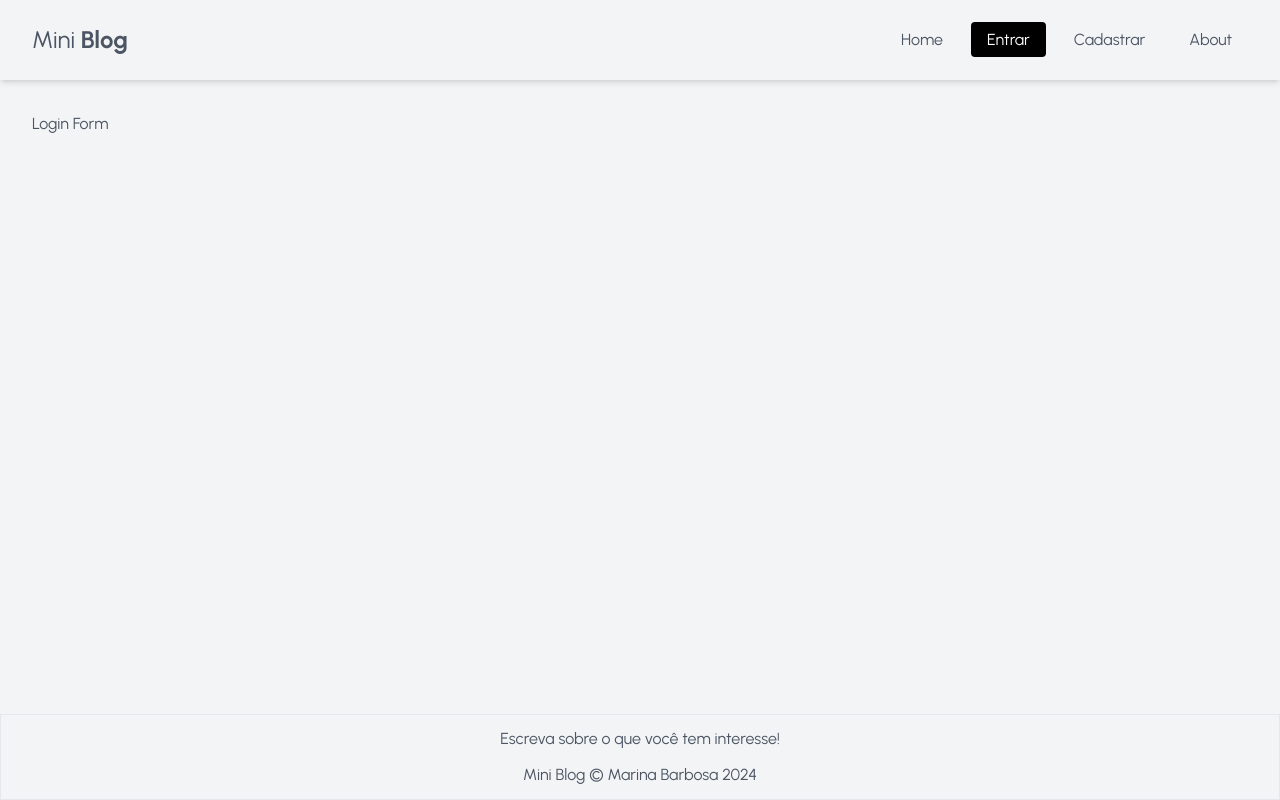
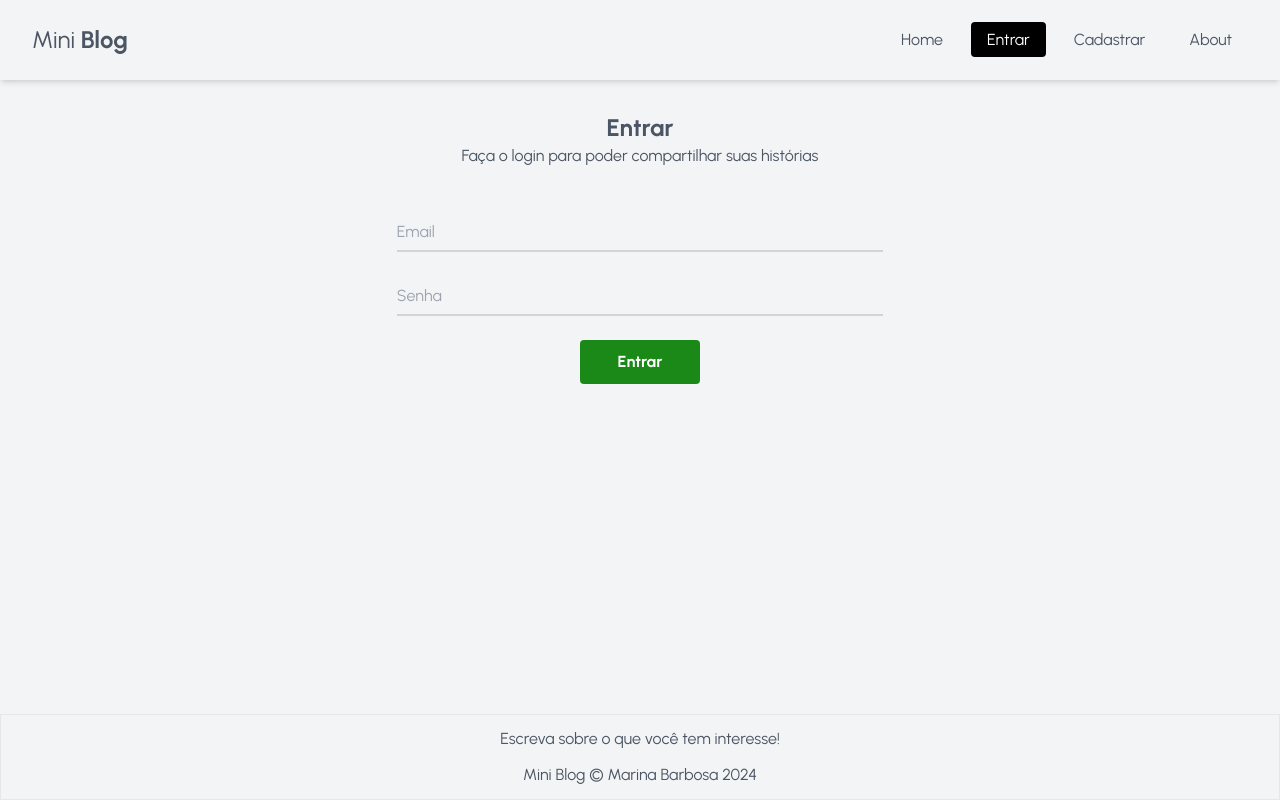
Before and after one commit to marina-barbosa/mini-blog, a React (Vite) app: page /login in a window 1280 px wide. Built offline with nearby package versions, Linux system fonts and the light colour scheme; no server answers.

Commit message:
feat: login

```diff
--- a/src/pages/login/login.jsx
+++ b/src/pages/login/login.jsx
@@ -1,5 +1,72 @@
+import { useState, useEffect } from "react"
+import { useAuthentication } from "../../hooks/useAuthentication"
 export const Login = () => {
+  const [email, setEmail] = useState("")
+  const [password, setPassword] = useState("")
+  const [error, setError] = useState(null)
+  const { login, error: authError, loading } = useAuthentication()
+  const handleSubmit = async (e) => {
+    e.preventDefault()
+
+    setError("")
+
+    const user = {
+      email,
+      password,
+    }
+
+    await login(user)
+  }
+
+  useEffect(() => {
+    if (authError) {
+      setError(authError)
+    }
+  }, [authError])
+
   return (
-    <div>Login Form</div>
+    <div className="mx-auto md:w-2/5 text-center">
+      <h1 className="text-2xl font-bold">Entrar</h1>
+      <p>Faça o login para poder compartilhar suas histórias</p>
+      {/* Form */}
+      <form onSubmit={handleSubmit} className="space-y-6 mt-11">
+
+        {/* Email */}
+        <div className="relative">
+          <input
+            id="email"
+            placeholder="isaac@example.com"
+            className="peer h-10 w-full border-b-2 border-gray-300 text-black bg-transparent placeholder-transparent focus:outline-none focus:border-black"
+            type="email" name="email" required value={email}
+            onChange={(e) => setEmail(e.target.value)}
+
+          />
+          <label
+            htmlFor="email"
+            className="absolute left-0 -top-3.5 text-gray-400 text-sm transition-all peer-placeholder-shown:text-base peer-placeholder-shown:text-gray-400 peer-placeholder-shown:top-2 peer-focus:-top-3.5 peer-focus:text-black peer-focus:text-sm cursor-pointer"
+          >Email</label>
+        </div>
+        {/* Senha */}
+        <div className="relative">
+          <input
+            id="password"
+            placeholder="Password"
+            className="peer h-10 w-full border-b-2 border-gray-300 text-black bg-transparent placeholder-transparent focus:outline-none focus:border-black"
+            type="password" name="password" required value={password}
+            onChange={(e) => setPassword(e.target.value)}
+          />
+          <label
+            htmlFor="password"
+            className="absolute left-0 -top-3.5 text-gray-400 text-sm transition-all peer-placeholder-shown:text-base peer-placeholder-shown:text-gray-400 peer-placeholder-shown:top-2 peer-focus:-top-3.5 peer-focus:text-black peer-focus:text-sm cursor-pointer"
+          >Senha</label>
+        </div>
+
+        {/* Button */}
+        {!loading && <button type="submit" className="btn-primary">Entrar</button>}
+        {loading && <button type="submit" disabled>Aguarde...</button>}
+        {error && <p className="error">{error}</p>}
+      </form>
+
+    </div>
   )
 }
```
